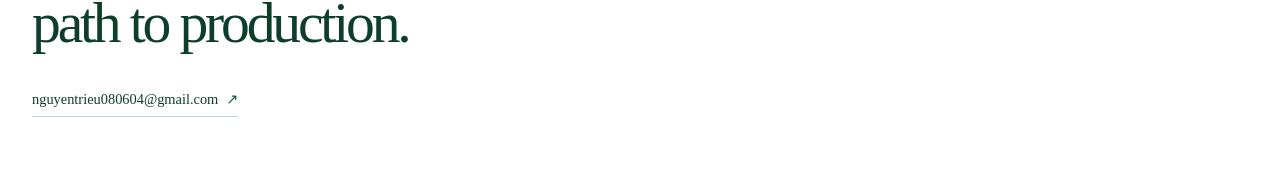
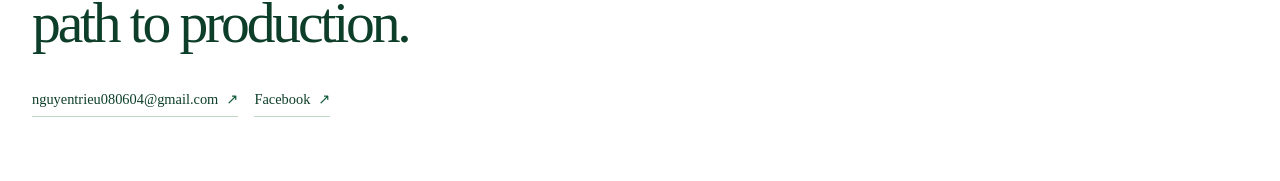
Before and after one commit to TrieuNguyenPhu/portfolio, a Next.js app: page / in a window 1280 px wide. Shown: the part 3267-3448 px from the top of the page. Built offline with nearby package versions, Linux system fonts and the light colour scheme.

Commit message:
Add Facebook contact link

```diff
--- a/app/globals.css
+++ b/app/globals.css
@@ -505,18 +505,24 @@ main,
   max-width: 16ch;
 }
 
-.contact-section > a {
+.contact-links {
+  display: flex;
+  flex-wrap: wrap;
+  gap: 1rem;
+  margin-top: 2.5rem;
+}
+
+.contact-links a {
   border-bottom: 1px solid var(--line);
   display: inline-flex;
   font-family: var(--font-mono);
   font-size: clamp(0.65rem, 1.4vw, 0.9rem);
   gap: 0.5rem;
-  margin-top: 2.5rem;
   padding-bottom: 0.5rem;
   white-space: nowrap;
 }
 
-.contact-section > a span { color: var(--lime); }
+.contact-links a span { color: var(--lime); }
 
 .site-footer {
   align-items: center;
--- a/app/page.tsx
+++ b/app/page.tsx
@@ -289,7 +289,10 @@ export default function Home() {
         <section className="contact-section">
           <p>{t.open}</p>
           <h2>{t.contactHeading}</h2>
-          <a href="mailto:nguyentrieu080604@gmail.com">nguyentrieu080604@gmail.com <span>↗</span></a>
+          <div className="contact-links">
+            <a href="mailto:nguyentrieu080604@gmail.com">nguyentrieu080604@gmail.com <span>↗</span></a>
+            <a href="https://www.facebook.com/trieu.nguyenphu.0806" target="_blank" rel="noreferrer">Facebook <span>↗</span></a>
+          </div>
         </section>
       </main>
 
```
